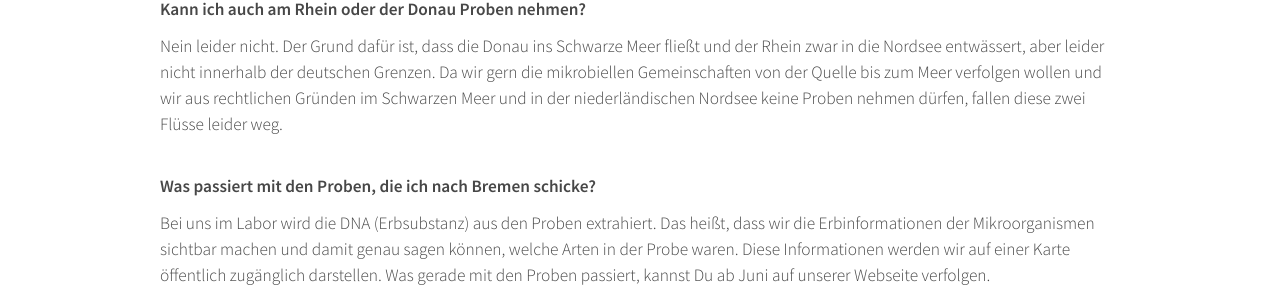
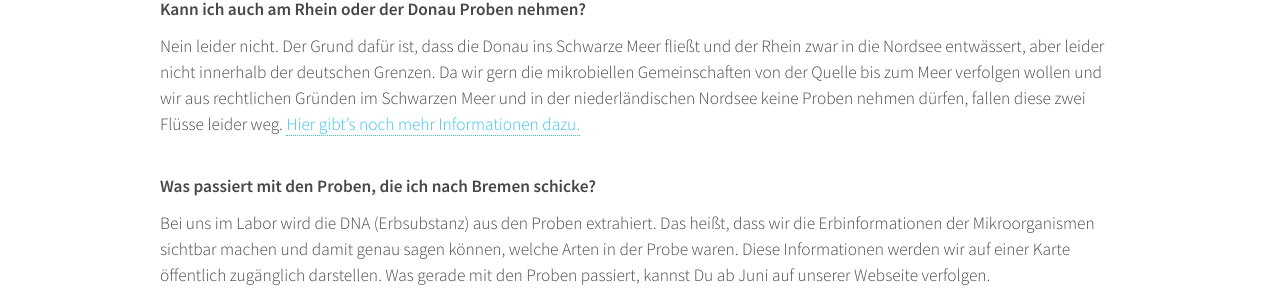
Before and after one commit to myosd/myosd.github.io, a Jekyll site: the page built from faq/index.md, in a window 1280 px wide. Shown: the part 788-1095 px from the top of the page. Built offline with Jekyll 4.4.1, drawn with Linux system fonts in a browser that asks for light colours.

Commit message:
Rhein Donau

```diff
--- a/faq/index.md
+++ b/faq/index.md
@@ -17,7 +17,7 @@ Das Konzept des OSD und MyOSD besteht darin, eine Momentaufnahme der Artenvielfa
 Ja, Du kannst nur in Deutschland Proben nehmen und zwar aus rechtlichen Gründen. Wenn Du aus dem Ausland eine Probe mit Biomaterial zu Forschungszwecken entnimmst und ohne Genehmigung nach Deutschland einführst, ist das Biopiraterie. Proben außerhalb Deutschlands können wir nur über MyOSD-Hubs aus dem Ausland akzeptieren, die die rechtliche Erlaubnis zum Ausführen der Proben eingeholt haben.
 
 # Kann ich auch am Rhein oder der Donau Proben nehmen?
-Nein leider nicht. Der Grund dafür ist, dass die Donau ins Schwarze Meer fließt und der Rhein zwar in die Nordsee entwässert, aber leider nicht innerhalb der deutschen Grenzen. Da wir gern die mikrobiellen Gemeinschaften von der Quelle bis zum Meer verfolgen wollen und wir aus rechtlichen Gründen im Schwarzen Meer und in der niederländischen Nordsee keine Proben nehmen dürfen, fallen diese zwei Flüsse leider weg.
+Nein leider nicht. Der Grund dafür ist, dass die Donau ins Schwarze Meer fließt und der Rhein zwar in die Nordsee entwässert, aber leider nicht innerhalb der deutschen Grenzen. Da wir gern die mikrobiellen Gemeinschaften von der Quelle bis zum Meer verfolgen wollen und wir aus rechtlichen Gründen im Schwarzen Meer und in der niederländischen Nordsee keine Proben nehmen dürfen, fallen diese zwei Flüsse leider weg. [Hier gibt's noch mehr Informationen dazu.](http://www.my-osd.org/faq/rhein-donau/)
 
 # Was passiert mit den Proben, die ich nach Bremen schicke?
 Bei uns im Labor wird die DNA (Erbsubstanz) aus den Proben extrahiert. Das heißt, dass wir die Erbinformationen der Mikroorganismen sichtbar machen und damit genau sagen können, welche Arten in der Probe waren. Diese Informationen werden wir auf einer Karte öffentlich zugänglich darstellen. Was gerade mit den Proben passiert, kannst Du ab Juni auf unserer Webseite verfolgen.
```
